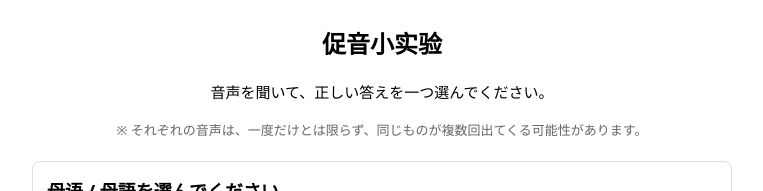
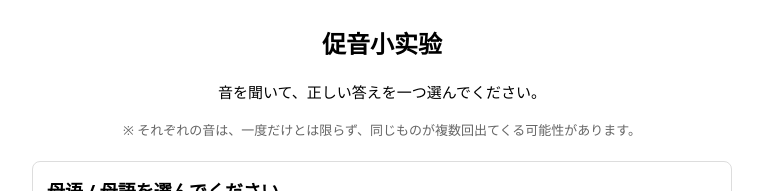
Before and after one commit to minmin0726/listening-test, a plain HTML site: page index.html in a window 1280 px wide. Shown: the top 191 px of the page, without its empty margins (258-1021 px from the left). Drawn offline with Linux system fonts and the light colour scheme.

Commit message:
Add files via upload

```diff
--- a/index.html
+++ b/index.html
@@ -3,7 +3,7 @@
 <head>
   <meta charset="UTF-8">
   <meta name="viewport" content="width=device-width, initial-scale=1">
-  <title>促音小实验</title>
+  <title>促音知覚実験</title>
   <style>
     body {
       font-family: system-ui, -apple-system, BlinkMacSystemFont, "Segoe UI", sans-serif;
@@ -123,9 +123,9 @@
 </head>
 <body>
   <h1 id="main-title">促音小实验</h1>
-  <p class="subtitle" id="subtitle">音声を聞いて、正しい答えを一つ選んでください。</p>
+  <p class="subtitle" id="subtitle">音を聞いて、正しい答えを一つ選んでください。</p>
   <p class="note" id="note">
-    ※ それぞれの音声は、一度だけとは限らず、同じものが複数回出てくる可能性があります。
+    ※ それぞれの音は、一度だけとは限らず、同じものが複数回出てくる可能性があります。
   </p>
 
   <!-- Step 1: 选择母语 / 母語選択 -->
@@ -830,7 +830,7 @@
       let thankTitle, thankText;
       if (uiLang === 'ja') {
         thankTitle = 'ご参加ありがとうございます！';
-        thankText = 'このウィンドウは3秒後に自動的に閉じます。自動的に閉じない場合は、手動で閉じてください。';
+        thankText = 'このページは3秒後に自動的に閉じます。自動的に閉じない場合は、手動で閉じてください。';
       } else {
         thankTitle = '感谢您的参与！';
         thankText = '本窗口将在 3 秒后自动关闭。若没有自动关闭，请手动关闭此窗口。';
```
